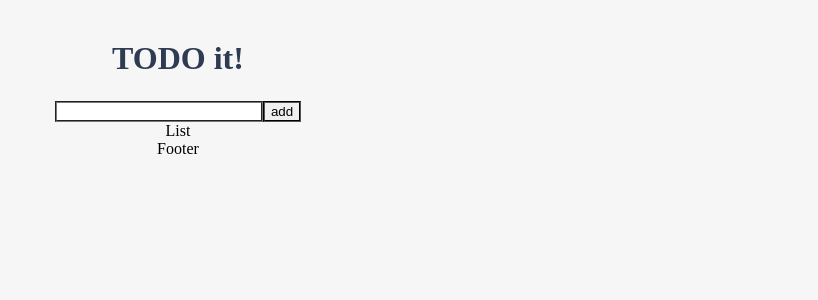
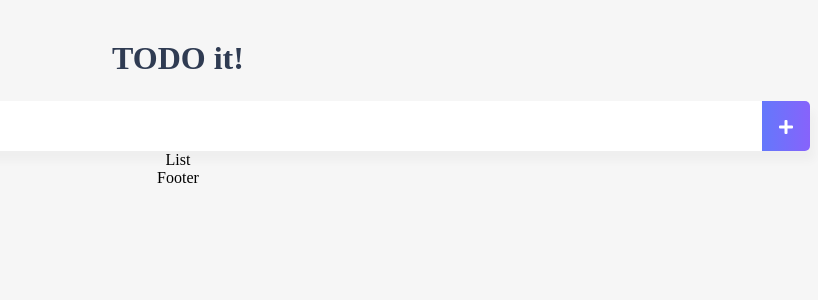
Before and after one commit to LeeEungJae/vue-todo-mvc, a Vue app in the folder vue-todo-mvc/: page / in a window 1280 px wide. Shown: the top 300 px of the page, without its empty margins (462-1280 px from the left). Built offline with nearby package versions, Linux system fonts and the light colour scheme.

Commit message:
feat: TodoInput 컴포넌트 코드 정리 및 UI 스타일링

```diff
--- a/vue-todo-mvc/src/components/TodoInput.vue
+++ b/vue-todo-mvc/src/components/TodoInput.vue
@@ -1,7 +1,10 @@
 <template>
-  <div>
-    <input type="text" v-model="newTodoItem" />
-    <button v-on:click="addTodo">add</button>
+  <div class="inputBox shadow">
+    <input type="text" v-model="newTodoItem" v-on:keyup.enter="addTodo" />
+    <!-- <button v-on:click="addTodo">add</button> -->
+    <span class="addContainer" v-on:click="addTodo">
+      <i class="fas fa-plus addBtn"
+    /></span>
   </div>
 </template>
 
@@ -17,10 +20,43 @@
       console.log(this.newTodoItem);
       //저장하는 로직
       localStorage.setItem(this.newTodoItem, this.newTodoItem);
+      this.clearInput();
+    },
+    clearInput: function() {
       this.newTodoItem = "";
     },
   },
 };
 </script>
 
-<style></style>
+<style scoped>
+
+input:focus {
+  outline: none;
+}
+
+.inputBox {
+  background: white;
+  height: 50px;
+  line-height: 50px;
+  border-radius: 5px;
+}
+
+.inputBox input {
+  border-style: none;
+  font-size: 0.9rem;
+}
+
+.addContainer {
+  float: right;
+  background: linear-gradient(to right, #6478fb, #8763fb);
+  display: block;
+  width: 3rem;
+  border-radius: 0 5px 5px 0;
+}
+
+.addBtn {
+  color: white;
+  vertical-align: middle;
+}
+</style>
```
